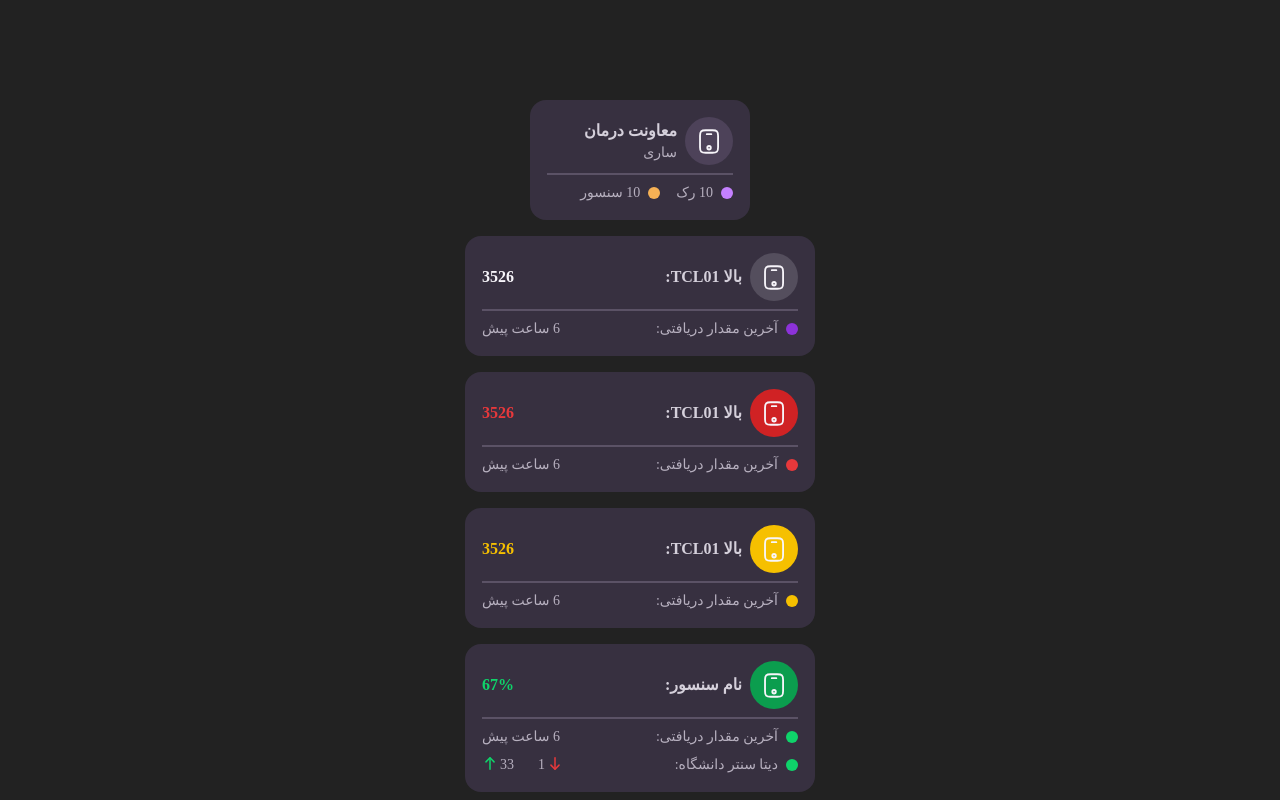
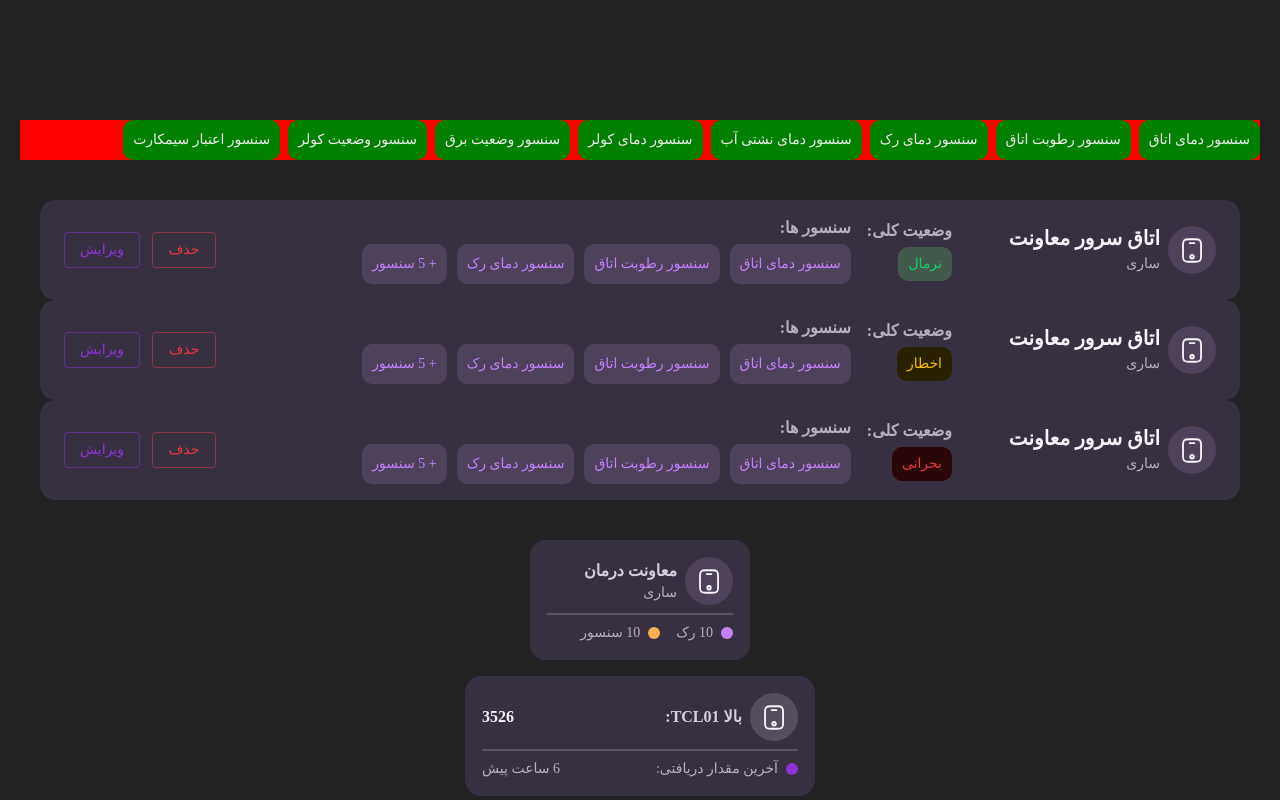
Before and after one commit to mohammadrezagohari/monitorban-dashboard, a React (Create React App) app: page /test in a window 1280 px wide. Shown: the top 800 px of the page. Built offline with nearby package versions, Linux system fonts and the light colour scheme.

Commit message:
added server room list card(needs a few changes)

```diff
--- /dev/null
+++ b/src/presentation/feature/sensor room list/ServerRoomListCard.style.ts
@@ -0,0 +1,20 @@
+export const getServerRoomListCardStatus = (status: "normal" | "warning" | "error") => {
+  const styles = {
+    normal: {
+      text: "نرمال",
+      textColor: "#0FD36A", // "success.main"
+      bgColor: "#42594B", // "success.700"
+    },
+    warning: {
+      text: "اخطار",
+      textColor: "#F6C000", // "warning.500"
+      bgColor: "#292000", // "warning.800"
+    },
+    error: {
+      text: "بحرانی",
+      textColor: "#E8383B", // "error.main"
+      bgColor: "#290607", // "error.800"
+    },
+  }
+  return styles[status]
+}
--- a/src/presentation/feature/sensor room list/ServerRoomListCard.tsx
+++ b/src/presentation/feature/sensor room list/ServerRoomListCard.tsx
@@ -5,6 +5,7 @@ import {
 import { Box, Button, Container, Typography } from "@mui/material";
 import { useEffect, useRef, useState } from "react";
 import { ServerRoomListProps } from "./IServerRoomListCard";
+import { getServerRoomListCardStatus } from "./ServerRoomListCard.style";
 // import ButtonErrorSmallOutlined from "../buttons/ButtonErrorSmallOutlined";
 // import ButtonPrimarySmallOutlined from "../buttons/ButtonPrimarySmallOutlined";
 
@@ -12,93 +13,76 @@ const ServerRoomList: React.FC<ServerRoomListProps> = ({
   icon,
   title,
   city,
+  status = "normal",
+  sensors,
 }) => {
-  const containerRef = useRef(null);
-  const sensorRefs = useRef(new Map<number, HTMLSpanElement>());
-  const [visibleCount, setVisibleCount] = useState(0);
+  const {
+    text: statusText,
+    textColor: statusColor,
+    bgColor: statusBgColor,
+  } = getServerRoomListCardStatus(status);
+  const containerRef = useRef<HTMLDivElement | null>(null);
+  const [visibleItems, setVisibleItems] = useState<string[]>([]);
+  const [remainingCount, setRimainingCount] = useState(0);
 
-  const [sensors, setSensors] = useState([
-    "سنسور دمای اتاق",
-    "سنسور رطوبت اتاق",
-    "سنسور دمای رک",
-    "سنسور دمای نشتی آب",
-    "سنسور دمای کولر",
-    "سنسور وضعیت برق",
-    "سنسور وضعیت کولر",
-    "سنسور اعتبار سیمکارت",
-  ]);
-
+  useEffect(() => {
     const updateVisibleCount = () => {
       if (!containerRef.current) return;
-    // const containerWidth = containerRef.current.offsetWidth;
-    const containerWidth = 600;
-    let totalWidth = 0;
-    let count = 0;
-    // console.log("containerWidth: ", containerWidth);
-    // console.log("sensorRefs: ", sensorRefs);
+
+      const containerWidth = containerRef.current.offsetWidth;
+
+      let usedWidth = 0; // عرض آیتم های نمایش داده شده
+      let padding = 2 * 10; // پدینگ آیتم ها
+      let gap = 8; // گپ بین آیتم ها
+
+      const canvasText = document.createElement("canvas").getContext("2d");
+      if (!canvasText) return;
+
+      canvasText.font = "14px Dana"; // فونت مورد استفاده برای محاسبه عرض
+
+      let tempVisibleItems: string[] = [];
+      let tempRemainingCount = 0;
+
+      const remainingText = `+${sensors.length} سنسور`;
+      const remainingTextWidth =
+        canvasText.measureText(remainingText).width + padding + gap;
+
       for (let i = 0; i < sensors.length; i++) {
-      const sensorWidth = sensorRefs.current.get(i)?.offsetWidth || 0;
-      if (totalWidth + sensorWidth <= containerWidth) {
-        totalWidth += sensorWidth;
-        count++;
+        const sensorWidth =
+          canvasText.measureText(sensors[i]).width + padding + gap;
+
+        if (usedWidth + sensorWidth + remainingTextWidth <= containerWidth) {
+          tempVisibleItems.push(sensors[i]);
+          usedWidth += sensorWidth;
         } else {
+          tempRemainingCount = sensors.length - i;
           break;
         }
       }
-    setVisibleCount(count);
+
+      if (tempRemainingCount === 1) {
+        const lastItemWidth =
+          canvasText.measureText(sensors[sensors.length - 1]).width +
+          padding +
+          gap;
+        if (usedWidth + lastItemWidth <= containerWidth) {
+          tempVisibleItems.push(sensors[sensors.length - 1]);
+          tempRemainingCount = 0;
+        }
+      }
+
+      setVisibleItems(tempVisibleItems);
+      setRimainingCount(tempRemainingCount);
     };
-  useEffect(() => {
-    setTimeout(updateVisibleCount, 0);
-    window.addEventListener("resize", updateVisibleCount);
+
+    updateVisibleCount();
+    window.addEventListener("resize", () => {
+      updateVisibleCount();
+    });
     return () => {
       window.removeEventListener("resize", updateVisibleCount);
     };
   }, [sensors]);
-
-  const renderSensors = () => {
-    const visibleSensors = sensors.slice(0, 2);
-    const remainingCount = sensors.length - 2;
-
-    return (
-      <>
-        {visibleSensors.map((sensor, index) => (
-          <Typography
-            className="sensor"
-            key={index}
-            typography="body2"
-            ref={(el) => {
-              if (el) {
-                sensorRefs.current.set(index, el);
-              }
-            }}
-            sx={{
-              color: "#C480FF",
-              bgcolor: "#4D4259",
-              borderRadius: "10px",
-              padding: "10px",
-              lineHeight: "1",
-              width: "max-content",
-            }}
-          >
-            {sensor}
-          </Typography>
-        ))}
-        {remainingCount > 0 && (
-          <Typography
-            sx={{
-              lineHeight: "1",
-              color: "#C480FF",
-              bgcolor: "#4D4259",
-              borderRadius: "10px",
-              padding: "10px",
-            }}
-          >
-            +{remainingCount} سنسور
-          </Typography>
-        )}
-      </>
-    );
-  };
 
   return (
     <Container
@@ -107,13 +91,13 @@ const ServerRoomList: React.FC<ServerRoomListProps> = ({
         bgcolor: "#373040",
         padding: "16px",
         borderRadius: "15px",
-        display: "flex",
+        // display: "flex",
+        // justifyContent: "space-between",
         alignItems: "center",
-        justifyContent: "space-between",
+        display: "grid",
+        gridTemplateColumns: "264px auto 198px",
       }}
     >
-      {/* Contents */}
-      <Box sx={{ display: "flex", alignItems: "center", gap: "32px" }}>
       {/* Server Room Name */}
       <Box
         sx={{
@@ -121,6 +105,7 @@ const ServerRoomList: React.FC<ServerRoomListProps> = ({
           alignItems: "center",
           gap: "8px",
           width: "264px",
+          flexShrink: 0,
         }}
       >
         <IconWrapper bgcolor="#4D4259">{icon}</IconWrapper>
@@ -140,9 +125,10 @@ const ServerRoomList: React.FC<ServerRoomListProps> = ({
           display: "flex",
           alignItems: "center",
           gap: "16px",
-            width: "650px",
+          // width: "650px",
         }}
       >
+        {/* situation  */}
         <Box
           sx={{
             display: "flex",
@@ -156,8 +142,8 @@ const ServerRoomList: React.FC<ServerRoomListProps> = ({
           </Typography>
           <Typography
             sx={{
-                color: "#0FD36A",
-                bgcolor: "#42594B",
+              color: statusColor,
+              bgcolor: statusBgColor,
               padding: "10px",
               borderRadius: "10px",
               width: "fit-content",
@@ -165,9 +151,11 @@ const ServerRoomList: React.FC<ServerRoomListProps> = ({
               lineHeight: "100%",
             }}
           >
-              نرمال
+            {statusText}
           </Typography>
         </Box>
+
+        {/* sensors  */}
         <Box
           sx={{
             display: "flex",
@@ -181,21 +169,19 @@ const ServerRoomList: React.FC<ServerRoomListProps> = ({
           <Box
             className="sensorContainer"
             sx={{
-                // display: "grid",
-                // gridTemplateColumns: "repeat(4, auto)",
               overflow: "hidden",
               display: "flex",
               alignItems: "center",
               flexWrap: "nowrap",
               gap: "10px",
-                // width: "100%  ",
+              width: "100%  ",
             }}
             ref={containerRef}
           >
-              {/* {sensors.map((sensor) => (
+            {visibleItems.map((sensor, index) => (
               <Typography
-                  className="sensorElem"
-                  key={sensor}
+                key={index}
+                variant="body2"
                 sx={{
                   color: "#C480FF",
                   bgcolor: "#4D4259",
@@ -206,21 +192,45 @@ const ServerRoomList: React.FC<ServerRoomListProps> = ({
               >
                 {sensor}
               </Typography>
-              ))} */}
-              {renderSensors()}
-            </Box>
+            ))}
+            {remainingCount > 0 && (
+              <Typography
+                variant="body2"
+                sx={{
+                  whiteSpace: "nowrap",
+                  color: "#C480FF",
+                  bgcolor: "#4D4259",
+                  borderRadius: "10px",
+                  padding: "10px",
+                  width: "max-content",
+                }}
+              >
+                + {remainingCount} سنسور
+              </Typography>
+            )}
           </Box>
         </Box>
       </Box>
 
       {/* Buttons */}
-      <Box sx={{ display: "flex", gap: "12px", alignItems: "center" }}>
+      <Box
+        sx={{
+          display: "flex",
+          gap: "12px",
+          alignItems: "center",
+          justifySelf: "end",
+          flexShrink: 0,
+        }}
+      >
         {/* TODO:: باتن ها باید با کامپوننت باتن هایی که قبلا ساختیم جایگزین بشه(بعد از مرج شدن) */}
-        <Button variant="outlined">حذف</Button>
+        <Button variant="outlined" color="error">
+          حذف
+        </Button>
         <Button variant="outlined">ویرایش</Button>
         {/* <ButtonErrorSmallOutlined>حذف</ButtonErrorSmallOutlined>
         <ButtonPrimarySmallOutlined>ویرایش</ButtonPrimarySmallOutlined> */}
       </Box>
+      {/* </Box> */}
     </Container>
   );
 };
--- a/src/presentation/feature/test/Test.tsx
+++ b/src/presentation/feature/test/Test.tsx
@@ -1,23 +1,187 @@
-import React from "react";
+import React, { useEffect, useRef, useState } from "react";
 import ServerRoomCard from "../server room dashboard card/ServerRoomCard";
 import { MobileIcon } from "src/presentation/components/common/icons/MobileIcon";
 import SensorSituationCard from "../sensor situation card/SensorSituationCard";
 import SensorCategoryCard from "../sensor category card/SensorCategoryCard";
 import TemperatureCard from "../temperature card/TemperatureCard";
+import ServerRoomList from "../sensor room list/ServerRoomListCard";
+import { Box, Typography } from "@mui/material";
+
+interface Props {
+  items: string[];
+}
+
+const items = [
+  "سنسور دمای اتاق",
+  "سنسور رطوبت اتاق",
+  "سنسور دمای رک",
+  "سنسور دمای نشتی آب",
+  "سنسور دمای کولر",
+  "سنسور وضعیت برق",
+  "سنسور وضعیت کولر",
+  "سنسور اعتبار سیمکارت",
+];
+
+const LimitedDisplay: React.FC<Props> = ({ items }) => {
+  const containerRef = useRef<HTMLDivElement | null>(null);
+  const [visibleItems, setVisibleItems] = useState<string[]>([]);
+  const [remainingCount, setRemainingCount] = useState(0);
+
+  useEffect(() => {
+    const updateVisibleCount = () => {
+      if (!containerRef.current) return;
+
+      const containerWidth = containerRef.current.offsetWidth; // عرض باکس
+      let usedWidth = 0; // عرضی استفاده شده
+      const padding = 8; // فاصله بین آیتم‌ها
+
+      const ctx = document.createElement("canvas").getContext("2d");
+      if (!ctx) return;
+
+      ctx.font = "14px Dana"; // فونت مورد استفاده برای محاسبه عرض
+
+      let tempVisibleItems: string[] = [];
+      let tempRemainingCount = 0;
+
+      // محاسبه عرض واقعی "+X آیتم دیگر"
+      const remainingText = `+${items.length} سنسور`;
+      const remainingTextWidth =
+        ctx.measureText(remainingText).width + 20 + padding;
+
+      for (let i = 0; i < items.length; i++) {
+        const textWidth = ctx.measureText(items[i]).width + 20 + padding;
+        // console.log("textWidth:: ", textWidth, items[i]);
+
+        // اگر این آیتم اضافه شود، آیا هنوز "+X آیتم دیگر" جا می‌شود؟
+        if (usedWidth + textWidth + remainingTextWidth <= containerWidth) {
+          tempVisibleItems.push(items[i]);
+          usedWidth += textWidth;
+        } else {
+          tempRemainingCount = items.length - i;
+          break;
+        }
+        // console.log("usedWidth::", usedWidth);
+      }
+
+      // **اصلاح نمایش آخرین آیتم**
+      // اگر فقط یک آیتم باقی مانده و جا می‌شود، دیگر نیازی به "+X آیتم دیگر" نیست
+      if (tempRemainingCount === 1) {
+        const lastItemWidth =
+          ctx.measureText(items[items.length - 1]).width + 20 + padding;
+        if (usedWidth + lastItemWidth <= containerWidth) {
+          tempVisibleItems.push(items[items.length - 1]);
+          tempRemainingCount = 0;
+        }
+      }
+
+      setVisibleItems(tempVisibleItems);
+      setRemainingCount(tempRemainingCount);
+    };
+
+    console.log("__remainingCount__test__", remainingCount);
+
+
+    updateVisibleCount();
+    window.addEventListener("resize", updateVisibleCount);
+
+    return () => {
+      window.removeEventListener("resize", updateVisibleCount);
+    };
+  }, [items]);
+
+  return (
+    <Box
+      ref={containerRef}
+      display="flex"
+      gap={1}
+      overflow="hidden"
+      bgcolor="red"
+    >
+      {visibleItems.map((item, index) => (
+        <Typography
+          key={index}
+          variant="body2"
+          sx={{
+            whiteSpace: "nowrap",
+            padding: "10px",
+            bgcolor: "green",
+            borderRadius: "10px",
+            color: "#eee",
+          }}
+        >
+          {item}
+        </Typography>
+      ))}
+      {remainingCount > 0 && (
+        <Typography
+          variant="body2"
+          sx={{
+            whiteSpace: "nowrap",
+            padding: "10px",
+            bgcolor: "green",
+            borderRadius: "10px",
+            color: "#eee",
+          }}
+        >
+          +{remainingCount} سنسور
+        </Typography>
+      )}
+    </Box>
+  );
+};
 
 const Test = () => {
   return (
-    <div>
+    <div
+      style={{
+        minHeight: "100vh",
+        backgroundColor: "#222",
+        padding: "100px 0",
+      }}
+    >
+      <div style={{ padding: "20px" }}>
+        <LimitedDisplay items={items} />
+      </div>
       <div
         style={{
-          backgroundColor: "#222",
+          // display: "flex",
+          // flexDirection: "column",
+          // gap: "16px",
+          // justifyContent: "center",
+          // alignItems: "center",
+          // minHeight: "100vh",
+          padding: "20px",
+        }}
+      >
+        <ServerRoomList
+          icon={<MobileIcon />}
+          title="اتاق سرور معاونت"
+          city="ساری"
+          sensors={items}
+        />
+        <ServerRoomList
+          icon={<MobileIcon />}
+          title="اتاق سرور معاونت"
+          city="ساری"
+          sensors={items}
+          status="warning"
+          />
+        <ServerRoomList
+          icon={<MobileIcon />}
+          title="اتاق سرور معاونت"
+          city="ساری"
+          sensors={items}
+          status="error"
+        />
+      </div>
+      <div
+        style={{
           display: "flex",
           flexDirection: "column",
           gap: "16px",
           justifyContent: "center",
           alignItems: "center",
-          minHeight: "100vh",
-          padding: "100px 0",
+          padding: "20px 0",
         }}
       >
         <ServerRoomCard
```
Also changed, not shown: src/presentation/feature/sensor room list/IServerRoomListCard.ts (+6 -4 lines). Lines whose indentation alone changed are shown as unchanged.
